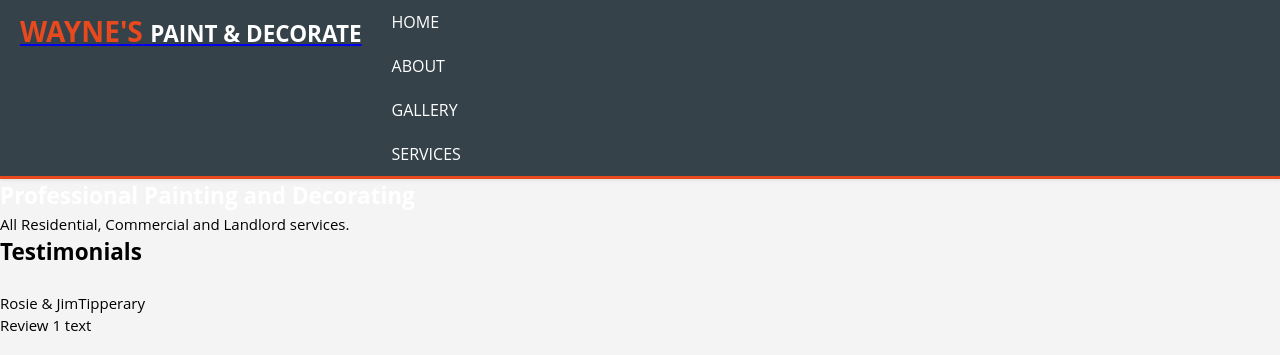
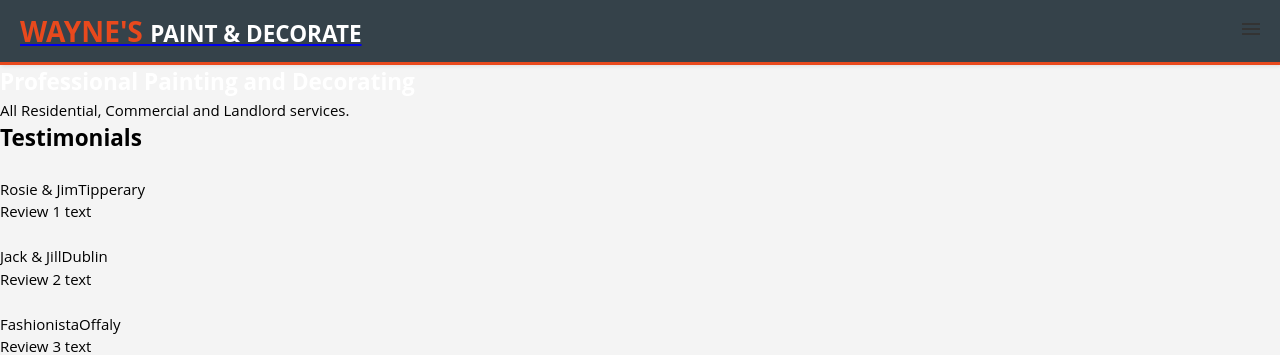
Before and after one commit to gregcotech007/p1_paintanddecorate, a plain HTML site: page index.html in a window 1280 px wide. Shown: the top 355 px of the page. Drawn offline with Linux system fonts and the light colour scheme.

Commit message:
Add burger menu navigation

```diff
--- a/assets/css/style.css
+++ b/assets/css/style.css
@@ -3,6 +3,12 @@
     margin: 0;
     padding: 0;
     border: 0;
+}
+
+/* Body Style */
+body {
+    font: 15px/1.5 Open Sans, Helvitica, san-serif;
+    background-color: #f4f4f4;
 }
 
 h1 {
@@ -56,8 +62,68 @@ header .logo .highlight, header .menu .current a {
     color: #e8491d;
     font-weight: bold;
 }
-/* Body Style */
-body {
-    font: 15px/1.5 Open Sans, Helvitica, san-serif;
-    background-color: #f4f4f4;
+
+/* Menu Nav Style */
+.header .menu {
+    clear: both;
+    max-height: 0;
+    transition: max-height .2s ease-out;
 }
+
+/* Menu icon */
+.header .menu-icon {
+    cursor: pointer;
+    float: right;
+    padding: 28px 20px;
+    position: relative;
+    user-select: none;
+}
+
+.header .menu-icon .nav-icon {
+    background: #333;
+    display: block;
+    height: 2px;
+    position: relative;
+    transition: background .2s ease-out;
+    width: 18px;
+}
+
+.header .menu-icon .nav-icon:before, .header .menu-icon .nav-icon:after {
+    background: #333;
+    content: '';
+    display: block;
+    height: 100%;
+    position: absolute;
+    transition: all .2s ease-out;
+    width: 100%;
+}
+
+.header .menu-icon .nav-icon:before {
+    top: 5px;
+}
+.header .menu-icon .nav-icon:after {
+    top: -5px;
+}
+
+/* Menu Button */
+.header .menu-btn {
+    display: none;
+}
+
+.header .menu-btn:checked ~ .menu {
+    max-height: 250px;
+}
+
+.header .menu-btn:checked ~ .menu-icon .nav-icon {
+    background: transparent;
+}
+
+.header .menu-btn:checked ~ .menu-icon .nav-icon:before {
+    transform: rotate(-45deg);
+    top: 0;
+}
+
+.header .menu-btn:checked ~ .menu-icon .nav-icon:after {
+    transform: rotate(45deg);
+    top: 0;
+}
--- a/index.html
+++ b/index.html
@@ -14,7 +14,10 @@
         <div class="logo">
             <a href="index.html"><h1><span class="highlight">Wayne's </span>Paint & Decorate</h1></a>
         </div>
-        <ul>
+        <!-- Burger Navigation Menu -->
+        <input class="menu-btn" type="checkbox" id="menu-btn"/>
+        <label class="menu-icon" for="menu-btn"><span class="nav-icon"></span></label>
+        <ul class="menu">
             <li><a href="index.html">Home</a></li>
             <li><a href="#">About</a></li>
             <li><a href="#">Gallery</a></li>
```
